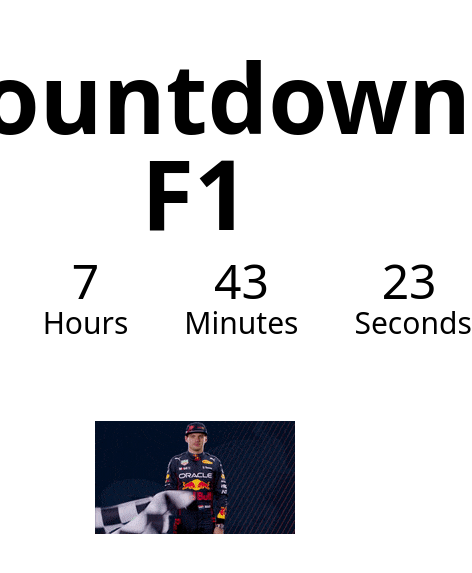
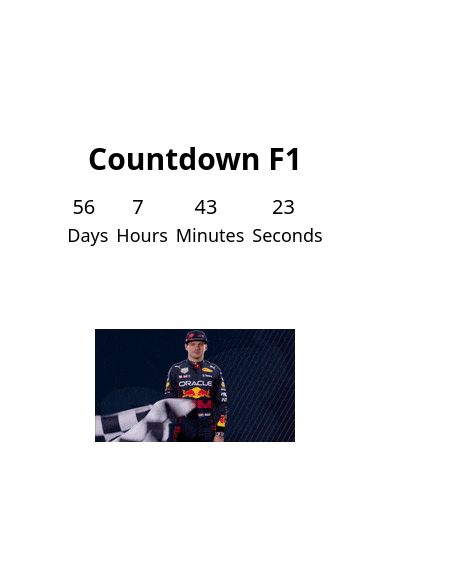
Before and after one commit to Villarley/Counters, a plain HTML site: page index.html in a window 390 px wide. Shown: the part 131-704 px from the top of the page, 472 px wide, since content can reach past the window. Drawn offline with nearby package versions, Linux system fonts and the light colour scheme.

Commit message:
Responsive styles

```diff
--- a/index.html
+++ b/index.html
@@ -8,22 +8,22 @@
 </head>
 <body>
     <div class="container flex flex-col h-screen justify-center items-center text-center">
-        <h1 class="text-8xl font-bold mb-4">Countdown F1</h1>
-        <div id="countdown" class="flex gap-12 text-3xl">
+        <h1 class="text-3xl sm:text-8xl font-bold mb-4">Countdown F1</h1>
+        <div id="countdown" class="flex gap-2 sm:gap-12 text-lg">
             <div class="flex flex-col">
-                <p id="days" class="inline-block mr-2 text-5xl"></p>
-                <span class="inline-block mr-2">Days</span>
+                <p id="days" class="inline-block mr-2 text-xl sm:text-5xl"></p>
+                <span class="inline-block">Days</span>
             </div>
             <div class="flex flex-col">
-                <p id="hours" class="inline-block mr-2 text-5xl"></p>
-                <span class="inline-block mr-2">Hours</span>
+                <p id="hours" class="inline-block mr-2 text-xl sm:text-5xl"></p>
+                <span class="inline-block ">Hours</span>
             </div>
             <div class="flex flex-col">
-                <p id="minutes" class="inline-block mr-2 text-5xl"></p>
-                <span class="inline-block mr-2">Minutes</span>
+                <p id="minutes" class="inline-block mr-2 text-xl sm:text-5xl"></p>
+                <span class="inline-block">Minutes</span>
             </div>
             <div class="flex flex-col">
-                <p id="seconds" class="inline-block mr-2 text-5xl"></p>
+                <p id="seconds" class="inline-block mr-2 text-xl sm:text-5xl"></p>
                 <span class="inline-block">Seconds</span>
             </div>
         </div>
```
